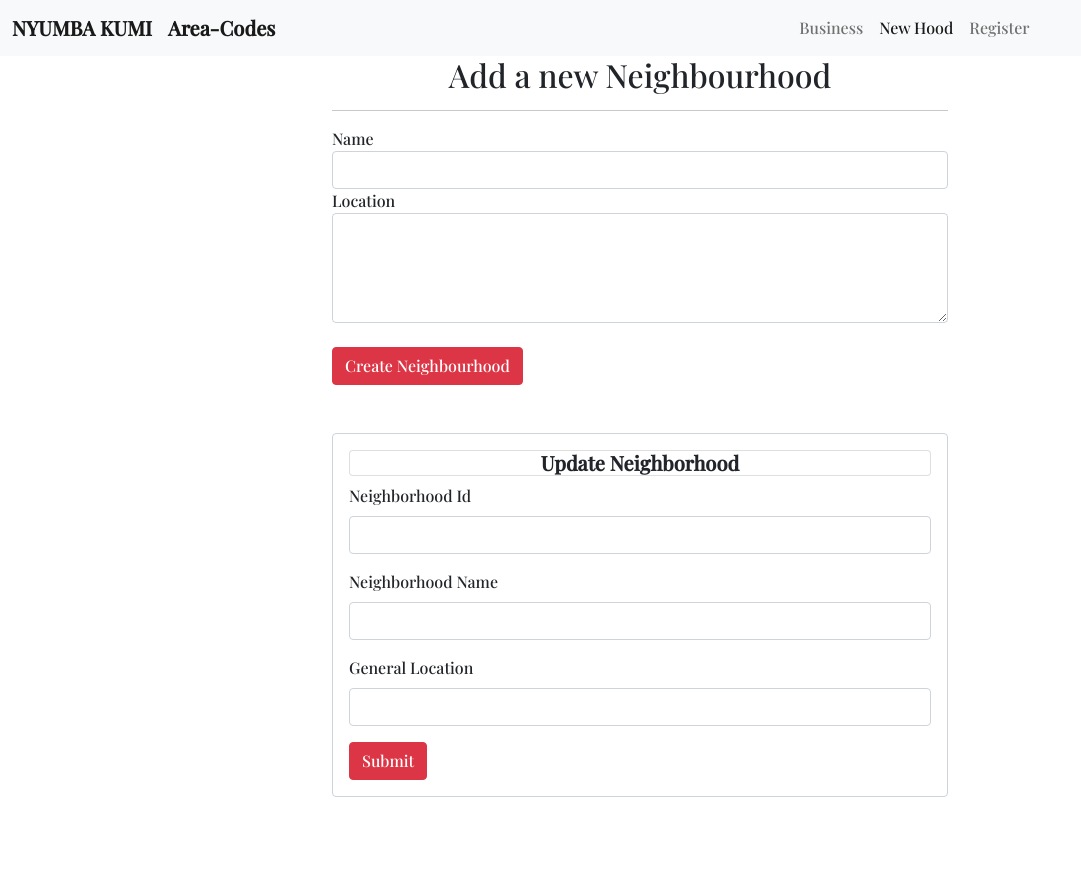
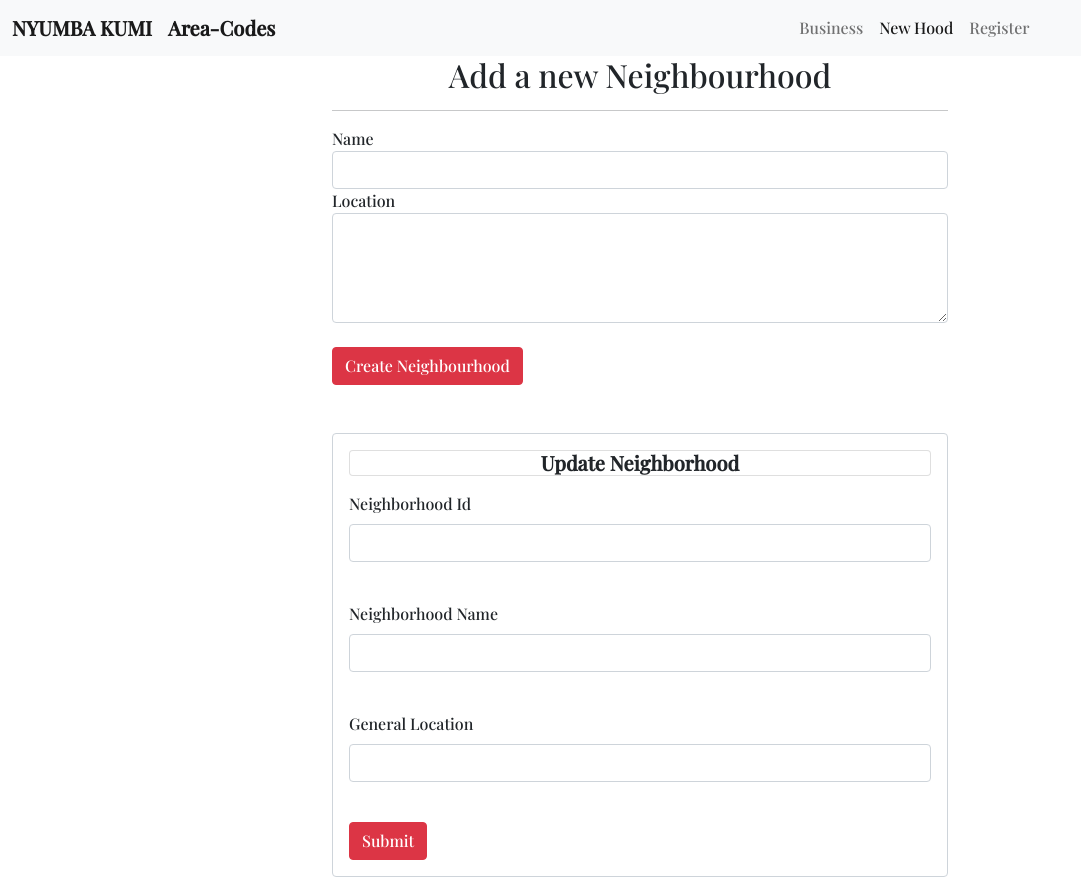
Before and after one commit to Alice-Githui/Neighbourhood-Watch-FE, an Angular app in the folder Hood/: page /newhood in a window 1280 px wide. Shown: the whole page, without its empty margins (0-1081 px from the left). Before the commit the page ends 800 px from the top, so only its background shows below. Built offline with nearby package versions, Linux system fonts and the light colour scheme.

Commit message:
Change neighbourhood

```diff
--- a/Hood/src/app/addhoods/addhoods.component.html
+++ b/Hood/src/app/addhoods/addhoods.component.html
@@ -37,31 +37,25 @@
   <div class="row">
     <div class="col-md-3"></div>
     <div class="col-md-6">
-
-      <form #updateneighborhood="ngForm" (ngSubmit)="
-          updateneighborHood(
-            updateneighborhood.value.id,
-            updateneighborhood.value
-          )" method="POST" class="form-control p-3">
-        <h5 class="card text-center">
+      <form class="form-control p-3">
+        <h5 class="card text-center mb-3">
           <strong>Update Neighborhood</strong>
         </h5>
         <div class="mb-3">
           <label for="neighborhood_id" class="form-label">Neighborhood Id</label>
-          <input class="form-control" id="post_id" type="number" name="id">
+          <input class="form-control" id="post_id" type="number" name="id" [(ngModel)]="neighborhood.id" /><br />
         </div>
         <div class="mb-3">
           <label for="name" class="form-label">Neighborhood Name</label>
-          <input type="text" class="form-control" id="name" name="name">
+          <input type="text" class="form-control" id="name" name="name" [(ngModel)]="neighborhood.name" /><br />
         </div>
         <div class="mb-3">
           <label for="location" class="form-label">General Location</label>
-          <input class="form-control" id="profile" type="text" name="location">
+          <input class="form-control" id="profile" type="text" name="location"
+            [(ngModel)]="neighborhood.location" /><br />
         </div>
-
-        <button type="submit" class="btn btn-danger" routerLink="/neighbourhoods">Submit</button>
+        <button type="submit" (click)="updateHood(neighborhood)" class="btn btn-danger" routerLink="/neighbourhoods">Submit</button>
       </form>
-
     </div>
     <div class="col-md-3"></div>
   </div>
--- a/Hood/src/app/addhoods/addhoods.component.ts
+++ b/Hood/src/app/addhoods/addhoods.component.ts
@@ -9,7 +9,12 @@ import {Neighbourhood} from '../../../src/app/interface/models/neighbourhood';
 })
 export class AddhoodsComponent implements OnInit {
   newhood: any;
-  neighborhood: Neighbourhood[] = [];
+  // neighborhood: Neighbourhood[] = [];
+  neighborhood: Neighbourhood = {
+    id: '',
+    name: '',
+    location: '',
+  };
 
   constructor(private createhoods: CreatehoodService) { }
 
@@ -29,11 +34,12 @@ export class AddhoodsComponent implements OnInit {
     ) ;
   }
 
-  updateneighborHood(id: any, neighborhood: Neighbourhood) {
-    this.createhoods.update(id, neighborhood).subscribe((result) => {
+  updateHood(neighborhood: Neighbourhood) {
+    this.createhoods.update(this.neighborhood.id, neighborhood).subscribe((result) => {
+      console.log(neighborhood.name)
       console.warn('result', result);
     });
-    console.warn(id);
+    console.warn(neighborhood.id);
   }
 
 
--- a/Hood/src/app/interface/models/neighbourhood.ts
+++ b/Hood/src/app/interface/models/neighbourhood.ts
@@ -1,5 +1,5 @@
 export interface Neighbourhood {
-    // id: number;
+    id?: string;
     name?: string;
     location?: string;
 }
```
